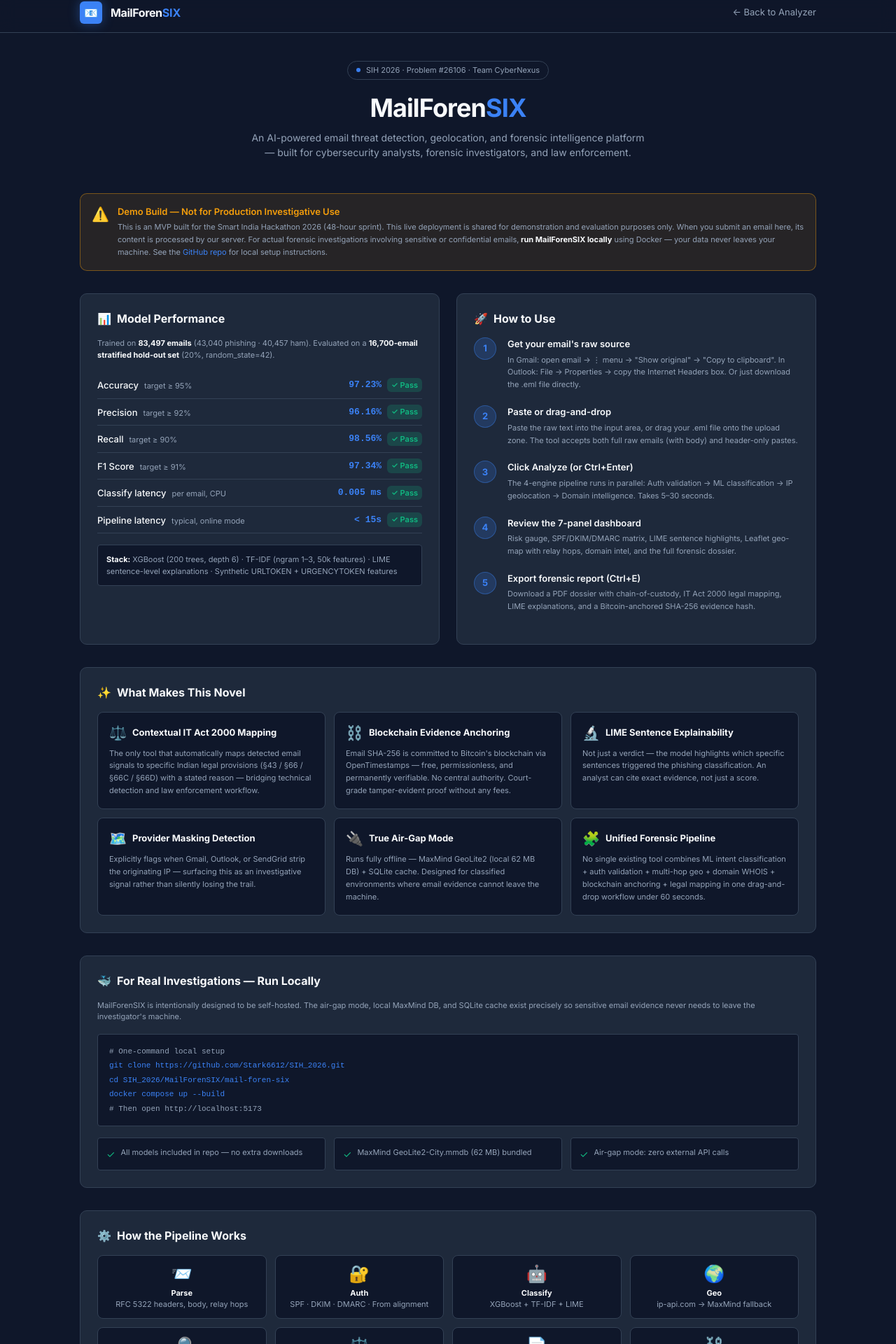
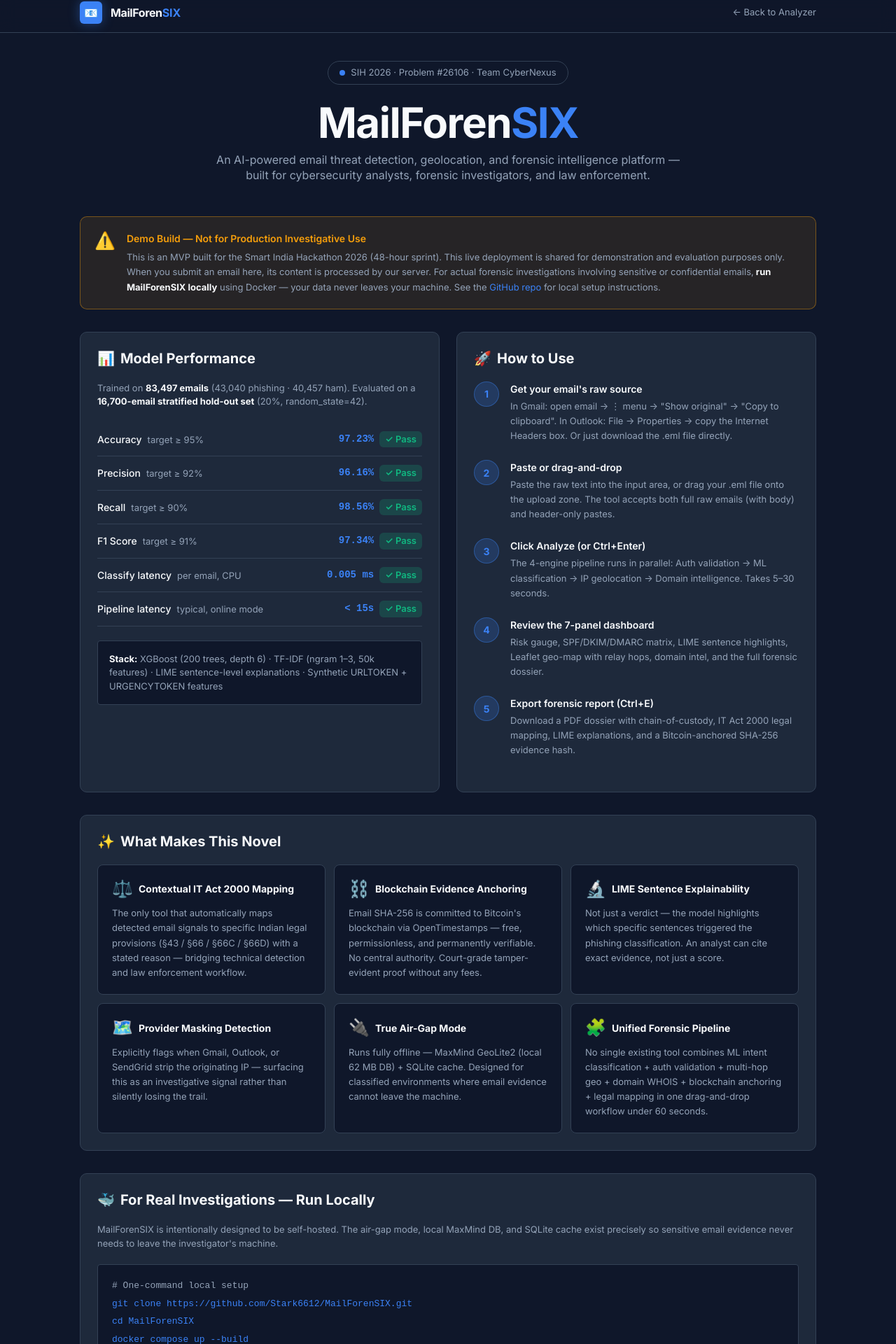
Before and after one commit to Stark6612/MailForenSIX, a React (Vite) app in the folder frontend/: page /about in a window 1280 px wide. Shown: the part 10-1930 px from the top of the page at 70% size. Built offline with nearby package versions, Linux system fonts and the light colour scheme; no server answers.

Commit message:
fix(ui): larger TopBar logo, About page font sizes, correct MailForenSIX repo links

```diff
--- a/frontend/src/components/TopBar.jsx
+++ b/frontend/src/components/TopBar.jsx
@@ -37,12 +37,12 @@
 
         {/* Logo */}
         <div className="flex items-center gap-3">
-          <div className="w-8 h-8 rounded-badge bg-mfx-accent flex items-center justify-center text-lg shadow-glow">
+          <div className="w-9 h-9 rounded-badge bg-mfx-accent flex items-center justify-center text-xl shadow-glow">
             📧
           </div>
           <div>
-            <span className="font-bold text-lg text-mfx-text tracking-tight">MailForen</span>
-            <span className="font-bold text-lg text-mfx-accent">SIX</span>
+            <span className="font-bold text-xl text-mfx-text tracking-tight">MailForen</span>
+            <span className="font-bold text-xl text-mfx-accent">SIX</span>
           </div>
           <span className="hidden sm:inline text-xs text-mfx-muted border border-mfx-border px-2 py-0.5 rounded-badge ml-2">
             AI Email Forensics · SIH 2026
--- a/frontend/src/pages/About.jsx
+++ b/frontend/src/pages/About.jsx
@@ -11,7 +11,7 @@
 
 function SectionTitle({ icon, children }) {
   return (
-    <h2 className="flex items-center gap-2 text-lg font-bold text-mfx-text mb-4">
+    <h2 className="flex items-center gap-2 text-xl font-bold text-mfx-text mb-5">
       <span className="text-mfx-accent">{icon}</span>
       {children}
     </h2>
@@ -20,15 +20,15 @@
 
 function MetricRow({ label, value, sub, pass }) {
   return (
-    <div className="flex items-center justify-between py-2 border-b border-mfx-border last:border-0">
+    <div className="flex items-center justify-between py-3 border-b border-mfx-border last:border-0">
       <div>
-        <span className="text-sm text-mfx-text font-medium">{label}</span>
-        {sub && <span className="ml-2 text-xs text-mfx-muted">{sub}</span>}
+        <span className="text-base text-mfx-text font-medium">{label}</span>
+        {sub && <span className="ml-2 text-sm text-mfx-muted">{sub}</span>}
       </div>
       <div className="flex items-center gap-2">
-        <span className="text-sm font-bold text-mfx-accent font-mono">{value}</span>
+        <span className="text-base font-bold text-mfx-accent font-mono">{value}</span>
         {pass !== undefined && (
-          <span className={`text-xs px-1.5 py-0.5 rounded-badge font-semibold
+          <span className={`text-sm px-2 py-0.5 rounded-badge font-semibold
             ${pass ? 'bg-mfx-safe/20 text-mfx-safe' : 'bg-mfx-critical/20 text-mfx-critical'}`}>
             {pass ? '✓ Pass' : '✗ Fail'}
           </span>
@@ -41,13 +41,13 @@
 function Step({ n, title, children }) {
   return (
     <div className="flex gap-4">
-      <div className="flex-shrink-0 w-8 h-8 rounded-full bg-mfx-accent/20 border border-mfx-accent/40
-                      flex items-center justify-center text-sm font-bold text-mfx-accent">
+      <div className="flex-shrink-0 w-9 h-9 rounded-full bg-mfx-accent/20 border border-mfx-accent/40
+                      flex items-center justify-center text-base font-bold text-mfx-accent">
         {n}
       </div>
-      <div className="pb-5 border-b border-mfx-border last:border-0 flex-1">
-        <p className="text-sm font-semibold text-mfx-text mb-1">{title}</p>
-        <p className="text-xs text-mfx-muted leading-relaxed">{children}</p>
+      <div className="pb-6 border-b border-mfx-border last:border-0 flex-1">
+        <p className="text-base font-semibold text-mfx-text mb-1">{title}</p>
+        <p className="text-sm text-mfx-muted leading-relaxed">{children}</p>
       </div>
     </div>
   )
@@ -55,15 +55,15 @@
 
 function NoveltyCard({ icon, title, children }) {
   return (
-    <div className="p-4 rounded-lg bg-mfx-bg border border-mfx-border hover:border-mfx-accent/40
+    <div className="p-5 rounded-lg bg-mfx-bg border border-mfx-border hover:border-mfx-accent/40
                     transition-colors group">
-      <div className="flex items-center gap-2 mb-2">
-        <span className="text-xl">{icon}</span>
-        <span className="text-sm font-bold text-mfx-text group-hover:text-mfx-accent transition-colors">
+      <div className="flex items-center gap-2 mb-2.5">
+        <span className="text-2xl">{icon}</span>
+        <span className="text-base font-bold text-mfx-text group-hover:text-mfx-accent transition-colors">
           {title}
         </span>
       </div>
-      <p className="text-xs text-mfx-muted leading-relaxed">{children}</p>
+      <p className="text-sm text-mfx-muted leading-relaxed">{children}</p>
     </div>
   )
 }
@@ -98,29 +98,29 @@
 
         {/* ── Hero ──────────────────────────────────────────────────────── */}
         <div className="text-center space-y-3 pb-4">
-          <div className="inline-flex items-center gap-2 text-xs text-mfx-muted border border-mfx-border
-                          px-3 py-1 rounded-full mb-2">
-            <span className="w-1.5 h-1.5 rounded-full bg-mfx-accent animate-pulse" />
+          <div className="inline-flex items-center gap-2 text-sm text-mfx-muted border border-mfx-border
+                          px-4 py-1.5 rounded-full mb-3">
+            <span className="w-2 h-2 rounded-full bg-mfx-accent animate-pulse" />
             SIH 2026 · Problem #26106 · Team CyberNexus
           </div>
-          <h1 className="text-4xl font-extrabold tracking-tight">
+          <h1 className="text-6xl font-extrabold tracking-tight">
             MailForen<span className="text-mfx-accent">SIX</span>
           </h1>
-          <p className="text-mfx-muted text-base max-w-xl mx-auto">
+          <p className="text-mfx-muted text-lg max-w-2xl mx-auto">
             An AI-powered email threat detection, geolocation, and forensic intelligence platform
             — built for cybersecurity analysts, forensic investigators, and law enforcement.
           </p>
         </div>
 
         {/* ── MVP Disclaimer banner ──────────────────────────────────────── */}
-        <div className="rounded-panel border border-mfx-suspicious/40 bg-mfx-suspicious/10 p-4
-                        flex gap-3 items-start">
-          <span className="text-xl flex-shrink-0">⚠️</span>
-          <div className="space-y-1">
-            <p className="text-sm font-semibold text-mfx-suspicious">
+        <div className="rounded-panel border border-mfx-suspicious/40 bg-mfx-suspicious/10 p-5
+                        flex gap-4 items-start">
+          <span className="text-2xl flex-shrink-0">⚠️</span>
+          <div className="space-y-1.5">
+            <p className="text-base font-semibold text-mfx-suspicious">
               Demo Build — Not for Production Investigative Use
             </p>
-            <p className="text-xs text-mfx-muted leading-relaxed">
+            <p className="text-sm text-mfx-muted leading-relaxed">
               This is an MVP built for the Smart India Hackathon 2026 (48-hour sprint).
               This live deployment is shared for demonstration and evaluation purposes only.
               When you submit an email here, its content is processed by our server.
@@ -140,7 +140,7 @@
           {/* ML Metrics */}
           <Card>
             <SectionTitle icon="📊">Model Performance</SectionTitle>
-            <p className="text-xs text-mfx-muted mb-4">
+            <p className="text-sm text-mfx-muted mb-5">
               Trained on <strong className="text-mfx-text">83,497 emails</strong> (43,040 phishing · 40,457 ham).
               Evaluated on a <strong className="text-mfx-text">16,700-email stratified hold-out set</strong> (20%, random_state=42).
             </p>
@@ -150,7 +150,7 @@
             <MetricRow label="F1 Score"  value="97.34%" sub="target ≥ 91%" pass={true} />
             <MetricRow label="Classify latency" value="0.005 ms" sub="per email, CPU" pass={true} />
             <MetricRow label="Pipeline latency" value="< 15s" sub="typical, online mode" pass={true} />
-            <div className="mt-4 text-xs text-mfx-muted bg-mfx-bg rounded p-3 border border-mfx-border">
+            <div className="mt-5 text-sm text-mfx-muted bg-mfx-bg rounded p-4 border border-mfx-border">
               <strong className="text-mfx-text">Stack:</strong> XGBoost (200 trees, depth 6) ·
               TF-IDF (ngram 1–3, 50k features) · LIME sentence-level explanations ·
               Synthetic URLTOKEN + URGENCYTOKEN features
@@ -224,19 +224,19 @@
         {/* ── Local deployment ────────────────────────────────────────────── */}
         <Card>
           <SectionTitle icon="🐳">For Real Investigations — Run Locally</SectionTitle>
-          <p className="text-xs text-mfx-muted mb-4">
+          <p className="text-sm text-mfx-muted mb-5">
             MailForenSIX is intentionally designed to be self-hosted. The air-gap mode,
             local MaxMind DB, and SQLite cache exist precisely so sensitive email evidence
             never needs to leave the investigator's machine.
           </p>
-          <div className="bg-mfx-bg rounded border border-mfx-border p-4 font-mono text-xs text-mfx-accent space-y-1">
+          <div className="bg-mfx-bg rounded border border-mfx-border p-5 font-mono text-sm text-mfx-accent space-y-1.5">
             <p className="text-mfx-muted"># One-command local setup</p>
-            <p>git clone https://github.com/Stark6612/SIH_2026.git</p>
-            <p>cd SIH_2026/MailForenSIX/mail-foren-six</p>
+            <p>git clone https://github.com/Stark6612/MailForenSIX.git</p>
+            <p>cd MailForenSIX</p>
             <p>docker compose up --build</p>
             <p className="text-mfx-muted mt-2"># Then open http://localhost:5173</p>
           </div>
-          <div className="mt-4 grid grid-cols-1 sm:grid-cols-3 gap-3 text-xs">
+          <div className="mt-5 grid grid-cols-1 sm:grid-cols-3 gap-3 text-sm">
             <div className="flex items-start gap-2 p-3 bg-mfx-bg rounded border border-mfx-border">
               <span className="text-mfx-safe text-base">✓</span>
               <span className="text-mfx-muted">All models included in repo — no extra downloads</span>
@@ -255,7 +255,7 @@
         {/* ── Pipeline overview ───────────────────────────────────────────── */}
         <Card>
           <SectionTitle icon="⚙️">How the Pipeline Works</SectionTitle>
-          <div className="grid grid-cols-2 sm:grid-cols-4 gap-3 text-center text-xs">
+          <div className="grid grid-cols-2 sm:grid-cols-4 gap-4 text-center text-sm">
             {[
               { icon: '📨', label: 'Parse', sub: 'RFC 5322 headers, body, relay hops' },
               { icon: '🔐', label: 'Auth', sub: 'SPF · DKIM · DMARC · From alignment' },
@@ -268,21 +268,21 @@
             ].map(item => (
               <div key={item.label}
                 className="p-3 rounded-lg bg-mfx-bg border border-mfx-border hover:border-mfx-accent/40 transition-colors">
-                <div className="text-2xl mb-1">{item.icon}</div>
-                <div className="font-bold text-mfx-text mb-0.5">{item.label}</div>
-                <div className="text-mfx-muted leading-tight">{item.sub}</div>
+                <div className="text-3xl mb-1.5">{item.icon}</div>
+                <div className="font-bold text-mfx-text mb-1">{item.label}</div>
+                <div className="text-mfx-muted leading-tight text-xs">{item.sub}</div>
               </div>
             ))}
           </div>
         </Card>
 
         {/* ── Footer ──────────────────────────────────────────────────────── */}
-        <div className="text-center text-xs text-mfx-muted py-6 border-t border-mfx-border space-y-1">
+        <div className="text-center text-sm text-mfx-muted py-8 border-t border-mfx-border space-y-1.5">
           <p>MailForenSIX v0.3.0 · Smart India Hackathon 2026 · Problem #26106</p>
           <p>Team CyberNexus ·{' '}
-            <a href="https://github.com/Stark6612/SIH_2026" target="_blank"
+            <a href="https://github.com/Stark6612/MailForenSIX" target="_blank"
               rel="noopener noreferrer" className="text-mfx-accent hover:underline">
-              github.com/Stark6612/SIH_2026
+              github.com/Stark6612/MailForenSIX
             </a>
           </p>
           <p className="text-mfx-border">
```
